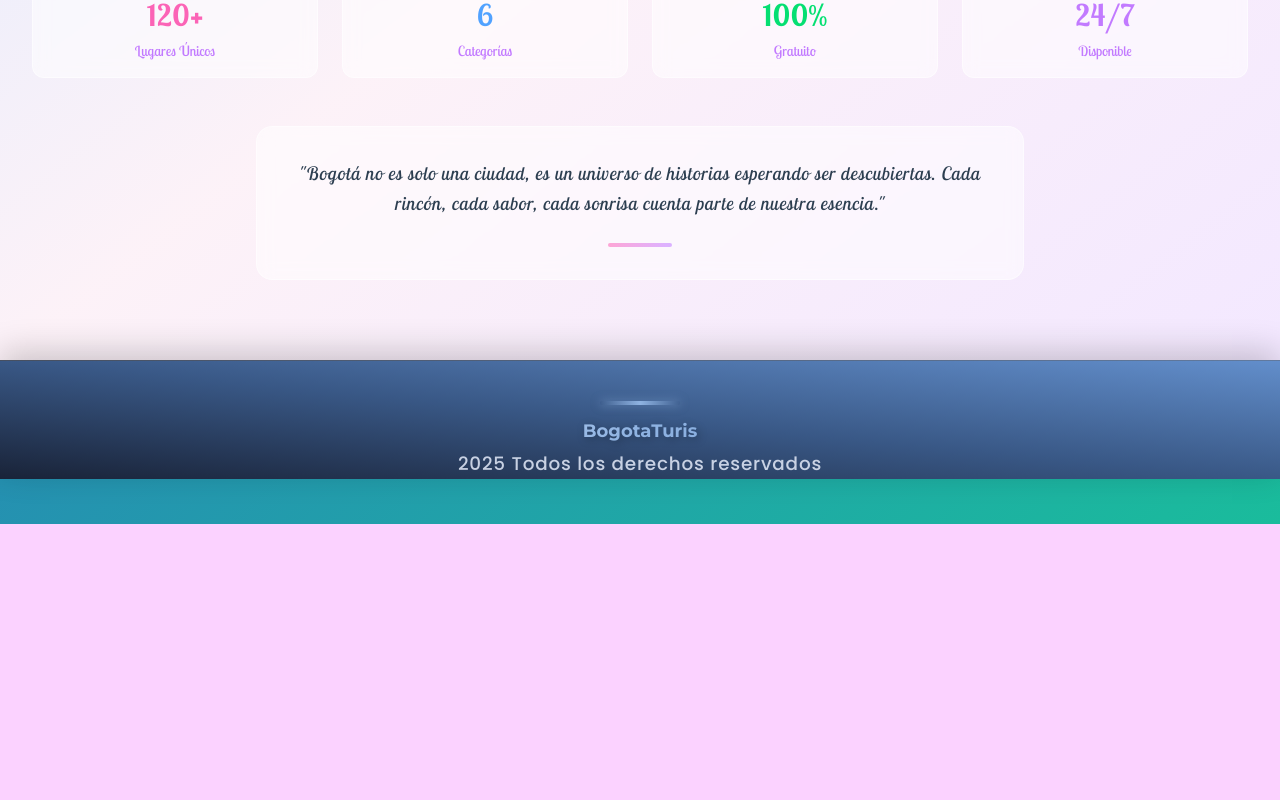
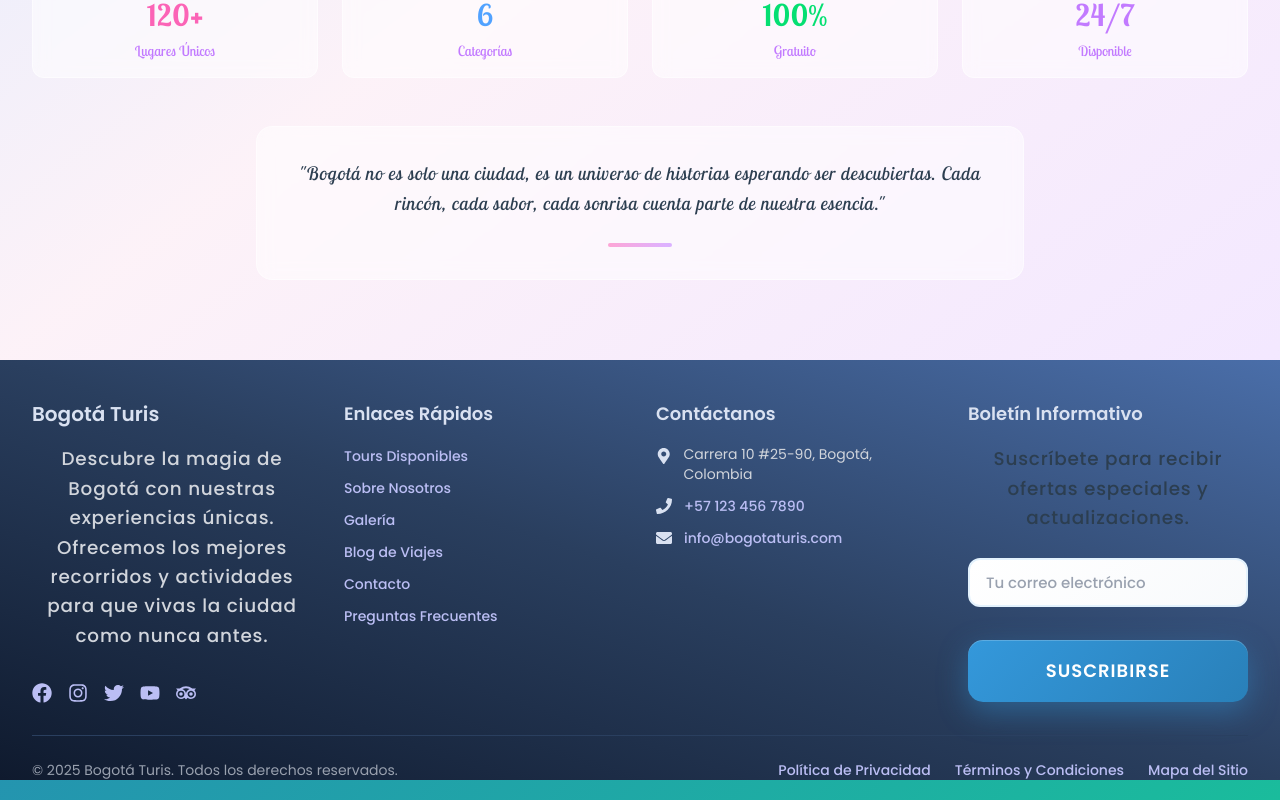
Before and after one commit to Guio3141592653589793238462643383/BOGOTATURIS, a React (Vite) app in the folder frontend/: page / in a window 1280 px wide. Shown: the part 1850-2650 px from the top of the page. Before the commit the page ends 2374 px from the top, so only its background shows below. Built offline with nearby package versions, Linux system fonts and the light colour scheme.

Commit message:
Actualizacion de Footer

```diff
--- a/frontend/src/components/Footer.jsx
+++ b/frontend/src/components/Footer.jsx
@@ -1,61 +1,130 @@
-import React, { useEffect } from "react";
+import React, { useState } from 'react';
+import { FaMapMarkerAlt, FaPhone, FaEnvelope, FaFacebook, FaTwitter, FaInstagram, FaYoutube, FaTripadvisor } from 'react-icons/fa';
+import { Link } from 'react-router-dom';
 import "../assets/css/Footer.css";
 
 const Footer = () => {
-  // Cargar la fuente Lobster Two
-  useEffect(() => {
-    const link = document.createElement('link');
-    link.href = 'https://fonts.googleapis.com/css2?family=Lobster+Two:ital,wght@0,400;0,700;1,400;1,700&display=swap';
-    link.rel = 'stylesheet';
-    document.head.appendChild(link);
+  const [email, setEmail] = useState('');
+  const [subscribed, setSubscribed] = useState(false);
 
-    return () => {
-      document.head.removeChild(link);
-    };
-  }, []);
+  const handleSubscribe = (e) => {
+    e.preventDefault();
+    if (email) {
+      // Here you would typically send the email to your backend
+      console.log('Subscribing email:', email);
+      setSubscribed(true);
+      setEmail('');
+      // Reset subscription status after 3 seconds
+      setTimeout(() => setSubscribed(false), 3000);
+    }
+  };
+
+  const currentYear = new Date().getFullYear();
 
   return (
-    <footer
-      className="py-2 sm:py-3 border-t border-white/20 shadow-[0_-8px_32px_rgba(0,0,0,0.2)]"
-      style={{
-        fontFamily: 'Poppins, sans-serif',
-        background: 'linear-gradient(to top right, #192338, #395886, #628ECB)'
-      }}
-    >
-      <div className="max-w-7xl mx-auto px-4 sm:px-6 lg:px-8 text-center">
-        {/* Línea decorativa superior */}
-        <div
-          className="w-20 h-1 mx-auto mb-2 sm:mb-3 rounded-full"
-          style={{
-            background: 'linear-gradient(90deg, transparent, #8FB3E2, transparent)',
-            boxShadow: '0 0 10px rgba(143, 179, 226, 0.5)'
-          }}
-        />
+    <footer className="text-white pt-12 pb-6" style={{ background: 'linear-gradient(to top right, #0f1a2e, #2a3f5f, #4a6ea9)' }}>
+      <div className="max-w-7xl mx-auto px-4 sm:px-6 lg:px-8">
+        <div className="grid grid-cols-1 md:grid-cols-2 lg:grid-cols-4 gap-8 mb-8">
+          {/* About Section */}
+          <div className="space-y-4">
+            <h3 className="text-xl font-bold text-[#D9E1F1] mb-4">Bogotá Turis</h3>
+            <p className="text-gray-300 text-sm !text-gray-300">
+              Descubre la magia de Bogotá con nuestras experiencias únicas. Ofrecemos los mejores recorridos y actividades para que vivas la ciudad como nunca antes.
+            </p>
+            <div className="flex space-x-4 pt-2 ">
+              <a href="#" className="text-gray-200 hover:text-white transition-colors">
+                <FaFacebook size={20} />
+              </a>
+              <a href="#" className="text-gray-200 hover:text-white transition-colors">
+                <FaInstagram size={20} />
+              </a>
+              <a href="#" className="text-gray-200 hover:text-white transition-colors">
+                <FaTwitter size={20} />
+              </a>
+              <a href="#" className="text-gray-200 hover:text-white transition-colors">
+                <FaYoutube size={20} />
+              </a>
+              <a href="#" className="text-gray-200 hover:text-white transition-colors">
+                <FaTripadvisor size={20} />
+              </a>
+            </div>
+          </div>
 
-        <h3
-          className="text-base sm:text-lg font-bold mb-1 transition-transform hover:scale-105 cursor-default"
-          style={{
-            fontFamily: 'Montserrat, sans-serif',
-            background: 'linear-gradient(135deg, #FFFFFF 0%, #8FB3E2 50%, #628ECB 100%)',
-            WebkitBackgroundClip: 'text',
-            WebkitTextFillColor: 'transparent',
-            backgroundClip: 'text',
-            filter: 'drop-shadow(2px 2px 4px rgba(0, 0, 0, 0.3))'
-          }}
-        >
-          BogotaTuris
-        </h3>
+          {/* Quick Links */}
+          <div>
+            <h3 className="text-lg font-semibold mb-4 text-[#D9E1F1]">Enlaces Rápidos</h3>
+            <ul className="space-y-2">
+              <li><Link to="/tours" className="text-gray-300 hover:text-[#D9E1F1] transition-colors text-sm">Tours Disponibles</Link></li>
+              <li><Link to="/about" className="text-gray-300 hover:text-yellow-400 transition-colors text-sm">Sobre Nosotros</Link></li>
+              <li><Link to="/gallery" className="text-gray-300 hover:text-yellow-400 transition-colors text-sm">Galería</Link></li>
+              <li><Link to="/blog" className="text-gray-300 hover:text-yellow-400 transition-colors text-sm">Blog de Viajes</Link></li>
+              <li><Link to="/contact" className="text-gray-300 hover:text-yellow-400 transition-colors text-sm">Contacto</Link></li>
+              <li><Link to="/faq" className="text-gray-300 hover:text-yellow-400 transition-colors text-sm">Preguntas Frecuentes</Link></li>
+            </ul>
+          </div>
 
-        <p
-          className="text-[0.7rem] sm:text-xs mb-2 sm:mb-3 opacity-90"
-          style={{
-            fontFamily: 'Poppins, sans-serif',
-            color: '#D9E1F1'
-          }}
-        >
-          2025 Todos los derechos reservados
-        </p>
+          {/* Contact Info */}
+          <div>
+            <h3 className="text-lg font-semibold mb-4 text-[#D9E1F1]">Contáctanos</h3>
+            <ul className="space-y-3">
+              <li className="flex items-start">
+                <FaMapMarkerAlt className="mt-1 mr-3 text-[#D9E1F1]" />
+                <span className="text-gray-300 text-sm">Carrera 10 #25-90, Bogotá, Colombia</span>
+              </li>
+              <li className="flex items-center">
+                <FaPhone className="mr-3 text-[#D9E1F1]" />
+                <a href="tel:+571234567890" className="text-gray-300 hover:text-yellow-400 transition-colors text-sm">+57 123 456 7890</a>
+              </li>
+              <li className="flex items-center">
+                <FaEnvelope className="mr-3 text-[#D9E1F1]" />
+                <a href="mailto:info@bogotaturis.com" className="text-gray-300 hover:text-yellow-400 transition-colors text-sm">info@bogotaturis.com</a>
+              </li>
+            </ul>
+          </div>
 
+          {/* Newsletter */}
+          <div>
+            <h3 className="text-lg font-semibold mb-4 text-[#D9E1F1]">Boletín Informativo</h3>
+            <p className="text-gray-300 text-sm mb-3">Suscríbete para recibir ofertas especiales y actualizaciones.</p>
+            {subscribed ? (
+              <div className="bg-green-600 text-white p-3 rounded text-sm">
+                ¡Gracias por suscribirte! Pronto recibirás nuestras ofertas.
+              </div>
+            ) : (
+              <form onSubmit={handleSubscribe} className="space-y-2">
+                <input
+                  type="email"
+                  value={email}
+                  onChange={(e) => setEmail(e.target.value)}
+                  placeholder="Tu correo electrónico"
+                  className="w-full px-4 py-2 rounded bg-[#1a2b4a] border border-[#2a3f5f] focus:outline-none focus:ring-2 focus:ring-[#D9E1F1] text-sm text-white placeholder-gray-400"
+                  required
+                />
+                <button
+                  type="submit"
+                  className="w-full bg-[#D9E1F1] hover:bg-white text-[#192338] font-medium py-2 px-4 rounded transition-colors text-sm"
+                >
+                  Suscribirse
+                </button>
+              </form>
+            )}
+          </div>
+        </div>
+
+        {/* Divider */}
+        <div className="border-t border-[#2a3f5f] my-6"></div>
+
+        {/* Bottom Bar */}
+        <div className="flex flex-col md:flex-row justify-between items-center text-sm text-gray-400">
+          <div className="mb-4 md:mb-0">
+            &copy; {currentYear} Bogotá Turis. Todos los derechos reservados.
+          </div>
+          <div className="flex space-x-6">
+            <Link to="/privacy" className="hover:text-[#D9E1F1] transition-colors">Política de Privacidad</Link>
+            <Link to="/terms" className="hover:text-yellow-400 transition-colors">Términos y Condiciones</Link>
+            <Link to="/sitemap" className="hover:text-yellow-400 transition-colors">Mapa del Sitio</Link>
+          </div>
+        </div>
       </div>
     </footer>
   );
```
